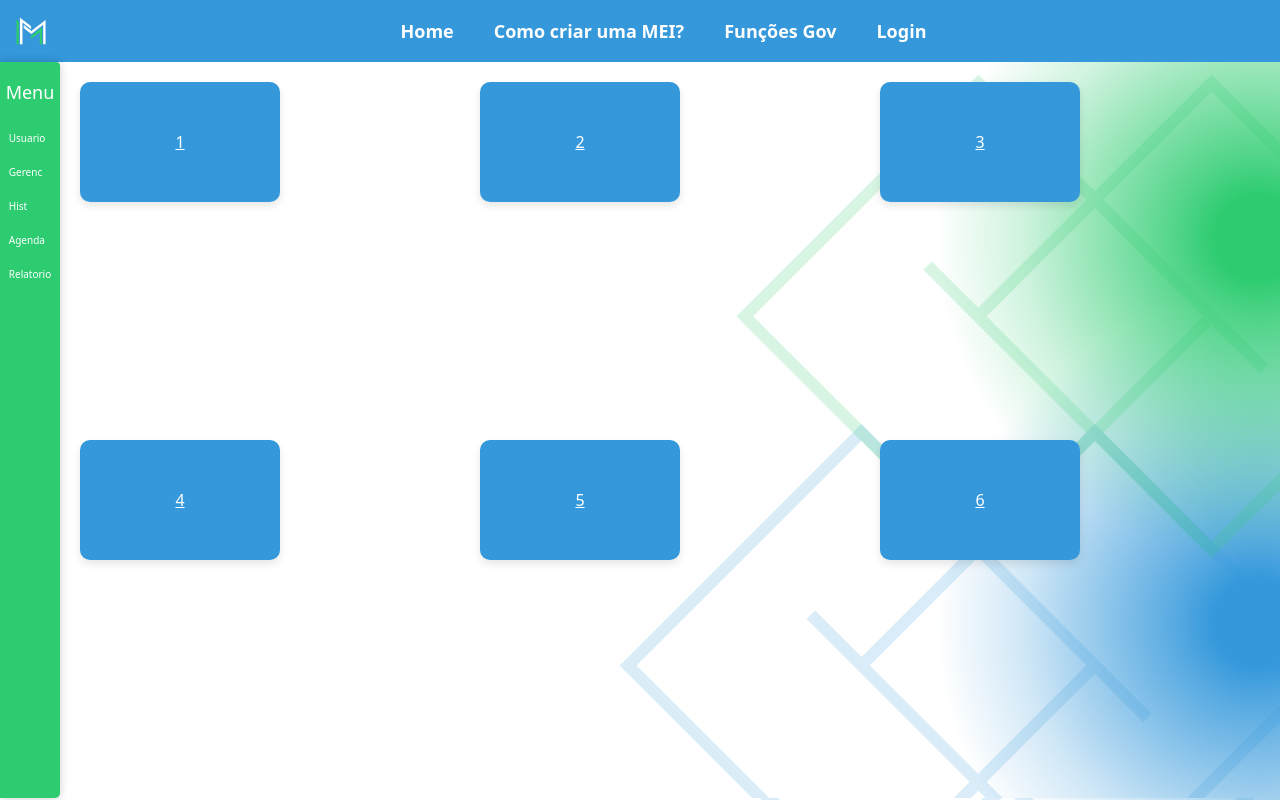
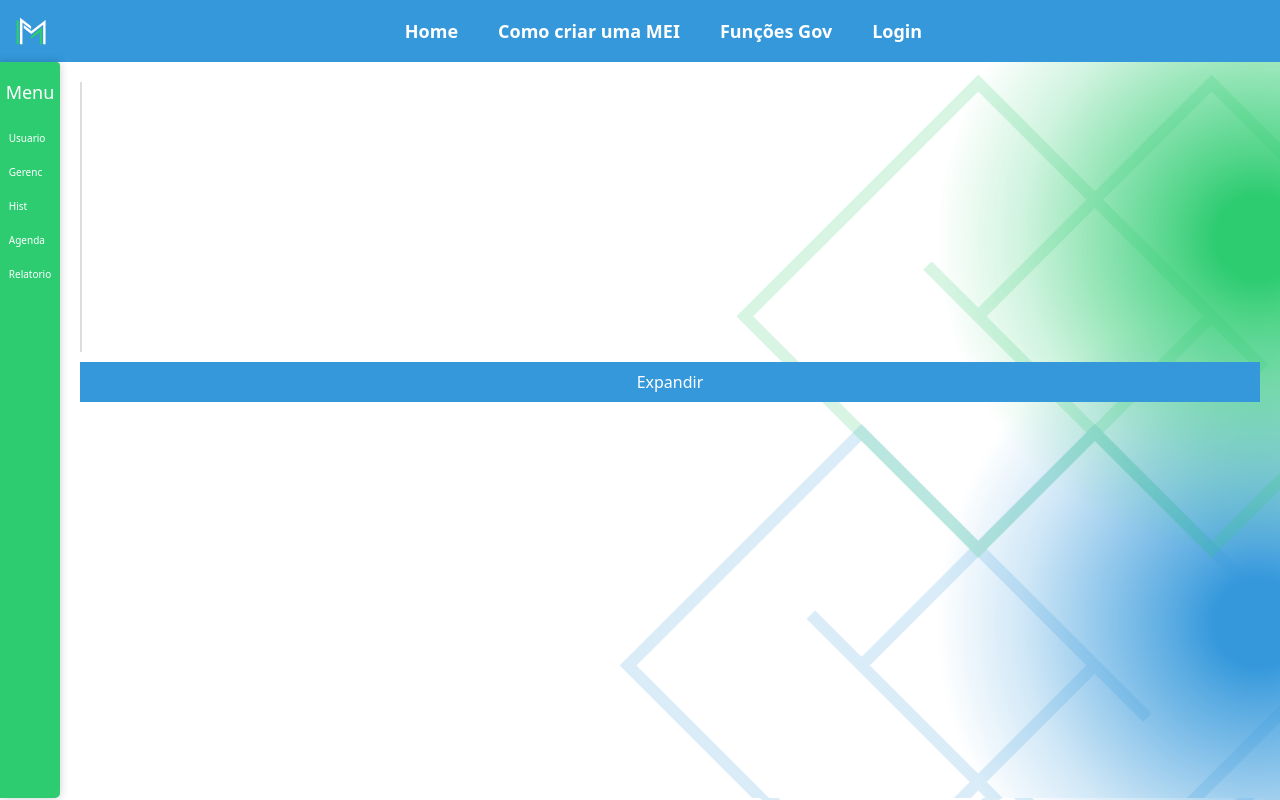
Before and after one commit to TitoSoares/MSM, a React (Create React App) app in the folder meisemmedo/: page /gen in a window 1280 px wide. Built offline with nearby package versions, Linux system fonts and the light colour scheme.

Commit message:
mexendo na div expansivel

```diff
--- a/meisemmedo/src/Componentes/Cabecalho/index.tsx
+++ b/meisemmedo/src/Componentes/Cabecalho/index.tsx
@@ -12,7 +12,7 @@ function FuncaoCabecalho(){
                 <div className="DivCabecalho">
 
                     <div className="ItemCabecalho"><Link className="LinkCabecalho" to="/">Home</Link></div>
-                    <div className="ItemCabecalho"><Link className="LinkCabecalho" to="/tutorial">Como criar uma MEI?</Link></div>
+                    <div className="ItemCabecalho"><Link className="LinkCabecalho" to="/tutorial">Como criar uma MEI</Link></div>
                     <div className="ItemCabecalho"><Link className="LinkCabecalho" to="/gov">Funções Gov</Link></div>
                     <div className="ItemCabecalho"><Link className="LinkCabecalho" to="/login">Login</Link></div>
                     {/* QUANDO ESTIVER LOGADO <div className="ItemCabecalho"><a href="#"><Link to="/gen">Gerenciamento</Link></a></div> */}
--- a/meisemmedo/src/Componentes/estyle/estilonew.css
+++ b/meisemmedo/src/Componentes/estyle/estilonew.css
@@ -544,15 +544,15 @@ body::-webkit-scrollbar-thumb {
     .Conteudo {
         flex: 1;
         padding: 20px;
-        display: grid;
+        /* display: grid;
         grid-template-columns: repeat(3, minmax(200px, 1fr));
-        gap: 20px;
+        gap: 20px; */
       }
 
 
       .rectangle {
-        width: 200px;
-        height: 120px;
+        width: 90%;
+        height: 300px;
         background-color: #3498db;
         color: #fff;
         display: flex;
@@ -568,3 +568,27 @@ body::-webkit-scrollbar-thumb {
       }
 
 /* ==================================== *//* ==================================== *//* ==================================== */
+
+.expansivel {
+    width: 0;
+    overflow: hidden;
+    transition: width 0.3s ease;
+    border: 1px solid #ddd;
+    margin-bottom: 10px;
+  }
+
+  .expandido {
+    width: 200px;
+  }
+
+  .conteudo {
+    padding: 10px;
+  }
+
+  .botao-expansao {
+    cursor: pointer;
+    background-color: #3498db;
+    color: #fff;
+    text-align: center;
+    padding: 8px;
+  }
--- a/meisemmedo/src/Pages/Gerenciamento.tsx
+++ b/meisemmedo/src/Pages/Gerenciamento.tsx
@@ -1,12 +1,19 @@
 import FuncaoCabecalho from "../Componentes/Cabecalho";
 import "../Componentes/estyle/estilo.css"
 import "../Componentes/estyle/estilonew.css"
-import { useContext } from "react";
+import { useContext, useState } from "react";
 import { UsuarioLogadoContext } from "../contexts/contextAuth";
 import BarraLateral from "../Componentes/BarraLateral";
 
+
 function Gerenciamento(){
     const UsuarioLogadoCtx = useContext(UsuarioLogadoContext);
+
+    const [expandido, setExpandido] = useState(false);
+
+    function expandirContrair () {
+          setExpandido(!expandido);
+        };
 
     return(
         <div className="DivTela">
@@ -24,12 +31,25 @@ function Gerenciamento(){
 
                     <BarraLateral/>
                     <div className="Conteudo">
-                        <a className="rectangle">1</a>
-                        <a className="rectangle">2</a>
-                        <a className="rectangle">3</a>
-                        <a className="rectangle">4</a>
-                        <a className="rectangle">5</a>
-                        <a className="rectangle">6</a>
+
+                        <div className={`expansivel ${expandido ? 'expandido' : ''}`} id="minhaDiv">
+                            <div className="conteudo">
+                            <p>Conteúdo da div expansível.</p>
+                            <p>Outras informações podem estar aqui.</p>
+                            </div>
+                        </div>
+
+                        <div className="botao-expansao" onClick={expandirContrair}>
+                            {expandido ? 'Contrair' : 'Expandir'}
+                        </div>
+
+                        {/* <a className="rectangle">Usuario</a>
+                        <a className="rectangle" href="entrada_saida">Gerenciamento</a>
+                        <a className="rectangle" href="Historico">Historico</a>
+                        <a className="rectangle" href="Agenda">Agenda</a>
+                        <a className="rectangle" href="Relatorio">Relatorio</a>
+                        <a className="rectangle">🛑Em Reforma🛑</a> */}
+
                     </div>
 
                 </div>
```
